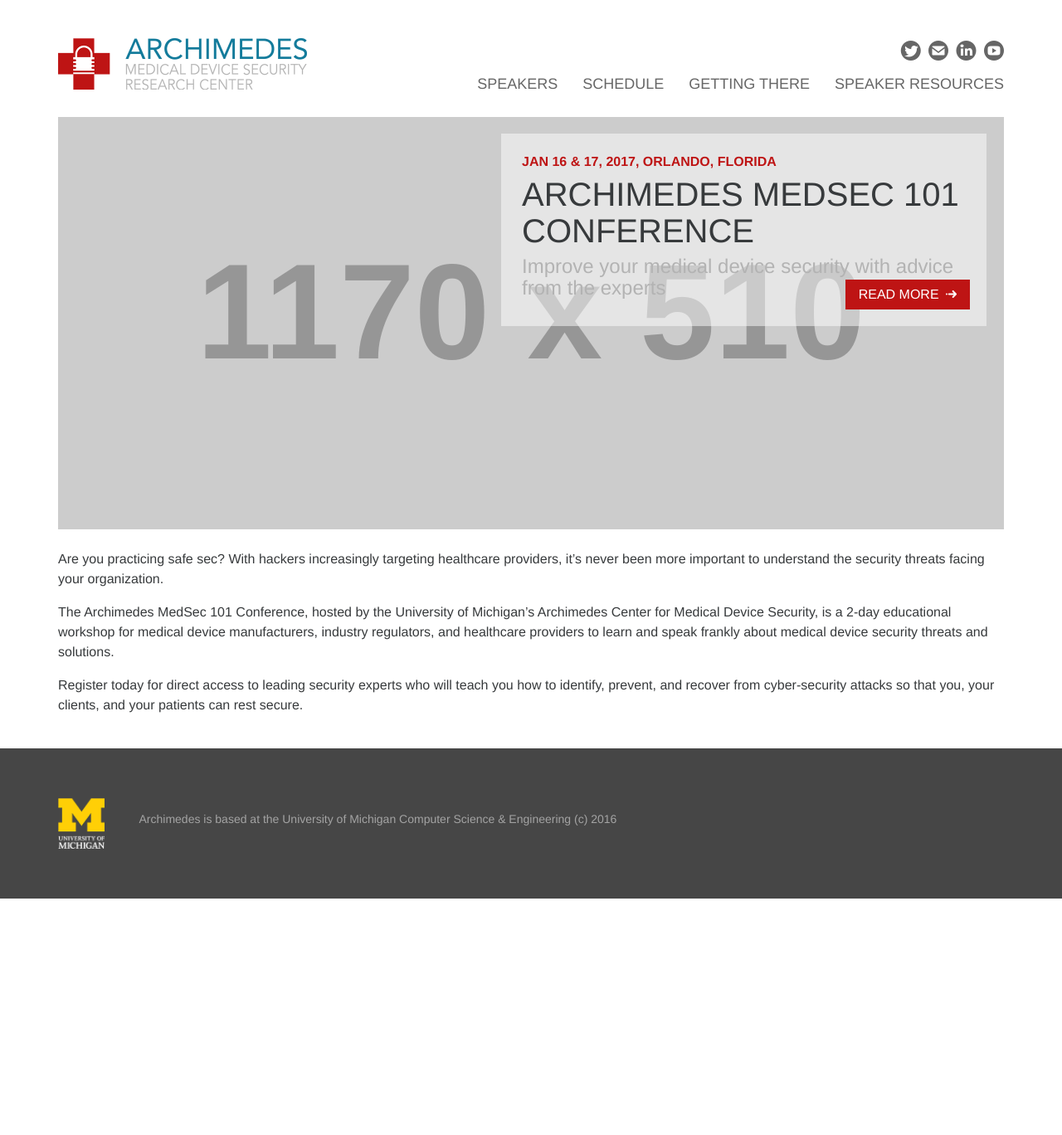
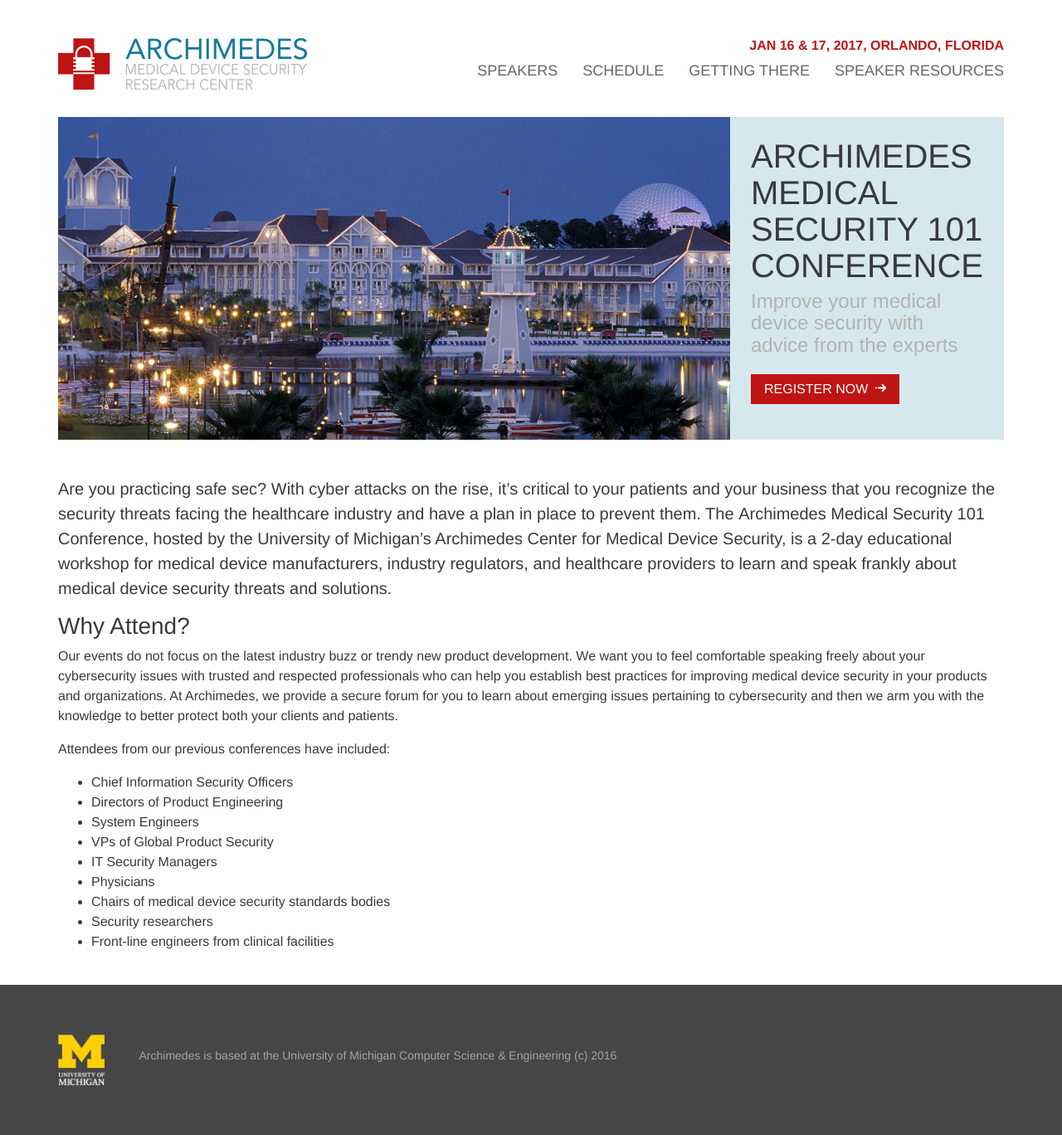
Before and after one commit to Jonesy/medsec101, a Jekyll site: the page built from index.html, in a window 1280 px wide. Shown: the whole page at 83% size. Built offline with Jekyll 4.4.1, drawn with Linux system fonts in a browser that asks for light colours; before the commit the page ends 1083 px from its top, so only the background shows below that.

Commit message:
Finish banner, start homepage content.

```diff
--- a/_includes/banner.html
+++ b/_includes/banner.html
@@ -1,17 +1,21 @@
-<div class="container-fluid Banner">
-  <div class="row">
+<div class="container-fluid">
+  <div class="Banner">
+    <div class="Banner-panel Banner-panel--image">
+      <img src="/images/banner.jpg" class="img-fluid Banner-img">
+    </div>
     {% if include.url == '/' %}
       {% assign banner_height = 510 %}
-      <div class="col-md-6 col-md-offset-6 Banner-panel Banner-panel--events">
-        <h6 class="Banner-subtitle">Jan 16 & 17, 2017, Orlando, Florida</h6>
-        <h1 class="Banner-title">Archimedes MedSec 101 Conference</h1>
+      <div class="Banner-panel Banner-panel--text">
+        <div>
+          <h1 class="Banner-title">Archimedes Medical Security 101 Conference</h1>
           <h4 class="Banner-location-text">Improve your medical device security with advice from the experts</h4>
           {% include
             button.html
-          label="Read More"
+            label="Register Now"
             href="/schedule"
             class="Banner-cta-button"
           %}
+        </div>
       </div>
     {% else %}
       {% assign banner_height = 270 %}
@@ -21,10 +25,5 @@
         </h1>
       </div>
     {% endif %}
-
-    <div class="col-sm-12">
-      <img src="http://placehold.it/1170x{{banner_height}}" class="img-fluid
-    Banner-img">
   </div>
 </div>
-</div>
--- a/_includes/header.html
+++ b/_includes/header.html
@@ -18,28 +18,9 @@
 
     <nav class="col-sm-8 hidden-sm-down">
       <div class="clearfix">
-        <ul class="list-inline Header-social-links">
-          <li class="list-inline-item">
-            <a href="https://twitter.com/{{site.twitter_username}}" class="ss-icon">
-              twitter
-            </a>
-          </li>
-          <li class="list-inline-item">
-            <a href="mailto:{{site.email}}" class="ss-icon">
-              mail
-            </a>
-          </li>
-          <li class="list-inline-item">
-            <a href="{{site.linkedin_username}}" class="ss-icon">
-              linkedin
-            </a>
-          </li>
-          <li class="list-inline-item">
-            <a href="{{site.youtube_channel}}" class="ss-icon">
-              youtube
-            </a>
-          </li>
-        </ul>
+        <h6 class="text-xs-right Banner-subtitle">
+          Jan 16 & 17, 2017, Orlando, Florida
+        </h6>
       </div>
       <div class="clearfix">
         <ul class="list-inline Header-nav">
--- a/_includes/home.html
+++ b/_includes/home.html
@@ -1,16 +1,39 @@
 <div class="container-fluid Home-content">
   <div class="row">
     <div class="col-sm-12">
-      <p>
-      Are you practicing safe sec? With hackers increasingly targeting healthcare providers, it’s never been more important to understand the security threats facing your organization.
-      </p>
-      <p>
-      The Archimedes MedSec 101 Conference, hosted by the University of Michigan’s Archimedes Center for Medical Device Security, is a 2-day educational workshop for medical device manufacturers, industry regulators, and healthcare providers to learn and speak frankly about medical device security threats and solutions.
-      </p>
+      <p class="lead">Are you practicing safe sec? With cyber attacks on the rise, it’s
+      critical to your patients and your business that you recognize the
+      security threats facing the healthcare industry and have a plan in place
+      to prevent them. The <strong>Archimedes Medical Security 101 Conference</strong>, hosted by
+      the University of Michigan’s Archimedes Center for Medical Device
+      Security, is a 2-day educational workshop for medical device
+      manufacturers, industry regulators, and healthcare providers to learn and
+      speak frankly about medical device security threats and solutions.</p>
+    </div>
+    <div class="col-sm-12">
+      <h3>Why Attend?</h3>
+      <p>Our events do not focus on the latest industry buzz or trendy new
+      product development. We want you to feel comfortable speaking freely about
+      your cybersecurity issues with trusted and respected professionals who can
+      help you establish best practices for improving medical device security in
+      your products and organizations. At Archimedes, we provide a secure forum
+      for you to learn about emerging issues pertaining to cybersecurity and
+      then we arm you with the knowledge to better protect both your clients and
+      patients.</p>
 
-      <p>
-      Register today for direct access to leading security experts who will teach you how to identify, prevent, and recover from cyber-security attacks so that you, your clients, and your patients can rest secure.
-      </p>
+      <p>Attendees from our previous conferences have included:</p>
+
+      <ul>
+        <li>Chief Information Security Officers</li>
+        <li>Directors of Product Engineering</li>
+        <li>System Engineers</li>
+        <li>VPs of Global Product Security</li>
+        <li>IT Security Managers</li>
+        <li>Physicians</li>
+        <li>Chairs of medical device security standards bodies</li>
+        <li>Security researchers</li>
+        <li>Front-line engineers from clinical facilities</li>
+      </ul>
     </div>
   </div>
 </div>
--- a/_sass/_banner.scss
+++ b/_sass/_banner.scss
@@ -1,26 +1,32 @@
 .Banner {
-  margin-bottom: 20px;
-  position: relative;
+  width: 100%;
+  height: 100%;
+  margin: 0 0 20px;
+  display: table;
+}
+
+.Banner-panel {
+  height: 100%;
+  display: table-cell;
+  vertical-align: top;
+  float: none;
+
+  &.Banner-panel--image {
+    width: 75%;
+  }
+
+  &.Banner-panel--text {
+    width: 25%;
+    background-color: #d5e8ed;
+
+    > div {
+      padding: 25px;
+    }
+  }
 }
 
 .Banner-img {
-}
-
-.Banner-panel {
-  padding: 25px;
-  position: absolute;
-  z-index: 9;
-  background-color: rgba(white, 0.5);
-
-  &.Banner-panel--events {
-    min-height: 200px;
-    top: 20px;
-    right: 36px;
-  }
-
-  &.Banner-panel--page {
-    bottom: 0;
-  }
+  margin: 0;
 }
 
 .Banner-subtitle {
@@ -45,7 +51,5 @@
 }
 
 .Banner-cta-button {
-  position: absolute;
-  right: 20px;
-  bottom: 20px;
+  margin-top: 14px;
 }
```
Also changed, not shown: images/banner.jpg (added), 8 other files. Lines whose indentation alone changed are shown as unchanged.
